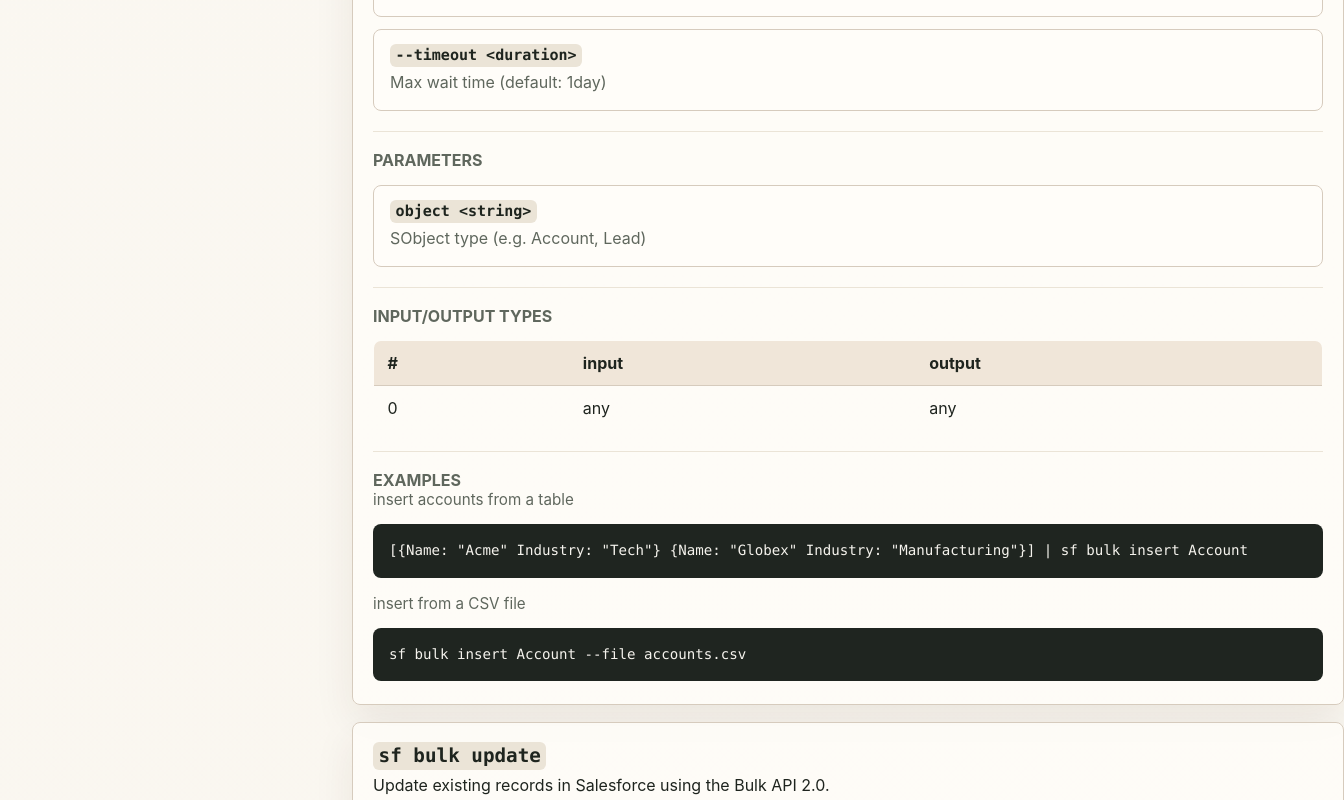
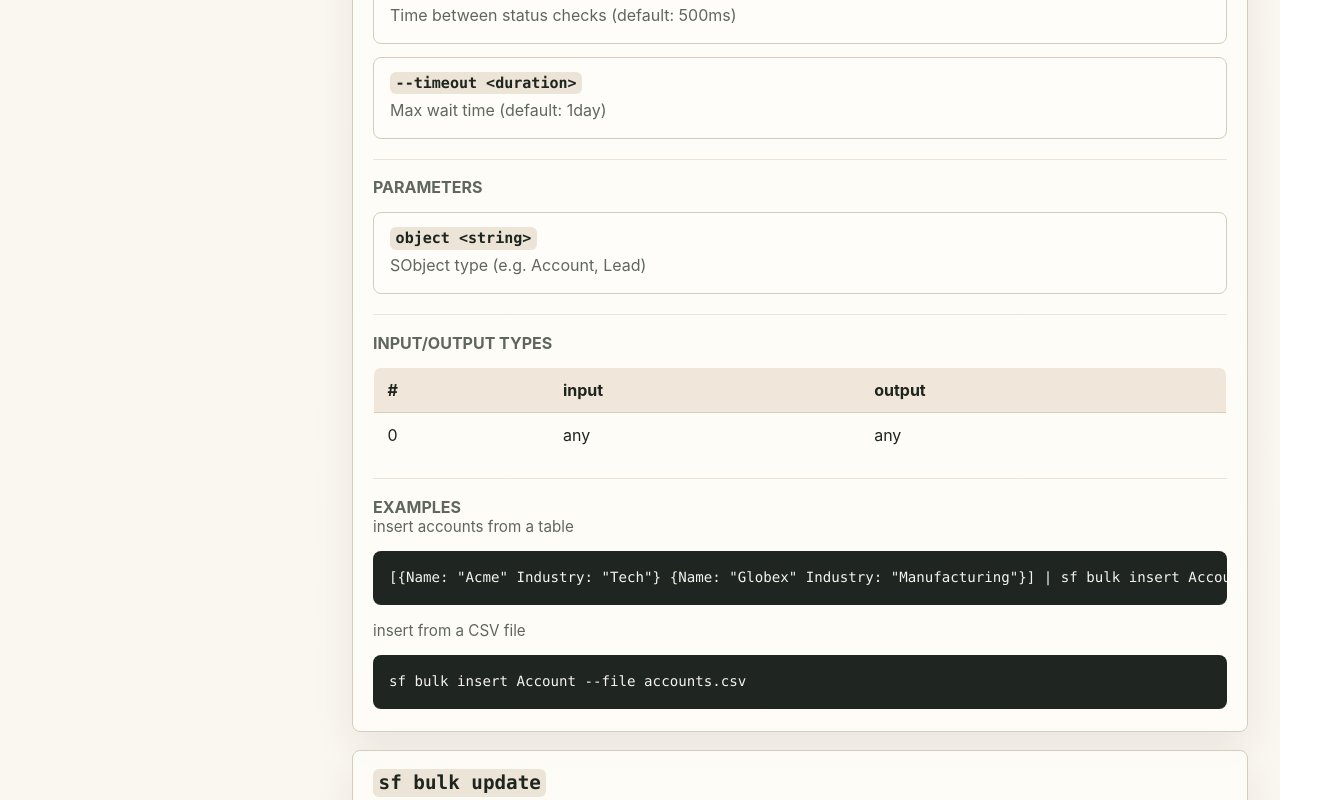
Before and after one commit to freepicheep/nu-salesforce, a plain HTML site: page docs/bulk.html in a window 1280 px wide. Shown: the part 1580-2380 px from the top of the page, 1344 px wide, since content can reach past the window. Drawn offline with Linux system fonts and the light colour scheme.

Commit message:
update docs css

```diff
--- a/docs/assets/site.css
+++ b/docs/assets/site.css
@@ -265,6 +265,7 @@
 .page-content {
     width: min(calc(100% - 4rem), var(--content-width));
     margin: 0 auto;
+    min-width: 0;
 }
 
 .page-header-inner {
@@ -291,6 +292,7 @@
     flex-wrap: wrap;
     gap: 0.8rem;
     margin: 1.2rem 0 1.5rem;
+    min-width: 0;
 }
 
 .summary-pill {
@@ -300,6 +302,7 @@
     border: 1px solid var(--border);
     box-shadow: var(--shadow);
     font-size: 0.92rem;
+    max-width: 100%;
 }
 
 .page-content {
@@ -310,6 +313,7 @@
 .overview-list {
     display: grid;
     gap: 1rem;
+    min-width: 0;
 }
 
 .overview-item,
@@ -319,6 +323,8 @@
     border: 1px solid var(--border);
     border-radius: var(--radius);
     box-shadow: var(--shadow);
+    min-width: 0;
+    max-width: 100%;
 }
 
 .overview-item {
@@ -354,6 +360,7 @@
 .command-stack {
     display: grid;
     gap: 1.1rem;
+    min-width: 0;
 }
 
 .command-section {
@@ -370,12 +377,14 @@
 .section-text p {
     margin: 0.75rem 0 0;
     line-height: 1.7;
+    overflow-wrap: anywhere;
 }
 
 .doc-section {
     margin-top: 1.25rem;
     padding-top: 1.1rem;
     border-top: 1px solid var(--surface-muted);
+    min-width: 0;
 }
 
 .doc-section h3 {
@@ -445,6 +454,7 @@
     display: grid;
     gap: 0.8rem;
     margin: 0.95rem 0 0;
+    min-width: 0;
 }
 
 .def-item {
@@ -452,6 +462,7 @@
     border-radius: var(--radius);
     background: var(--surface);
     border: 1px solid var(--border);
+    min-width: 0;
 }
 
 .def-item dt {
@@ -466,11 +477,32 @@
 
 .io-table {
     width: 100%;
+    max-width: 100%;
     margin-top: 0.9rem;
     border-collapse: collapse;
     border: 1px solid var(--border);
     border-radius: var(--radius);
     overflow: hidden;
+}
+
+.command-section > *,
+.doc-section > *,
+.def-item > * {
+    min-width: 0;
+    max-width: 100%;
+}
+
+h1,
+h2,
+h3,
+p,
+dd,
+th,
+td,
+li,
+a,
+code {
+    overflow-wrap: anywhere;
 }
 
 .io-table th,
```
